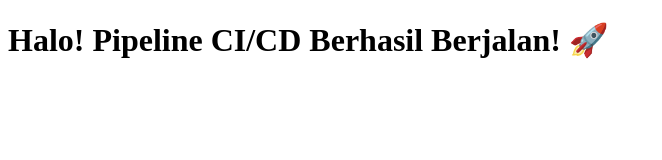
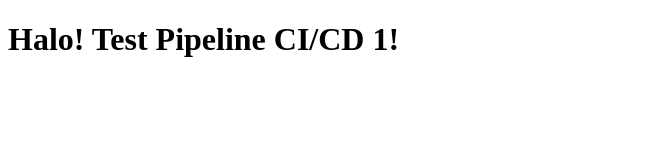
Before and after one commit to kim25222/praktikum-cicd, a plain HTML site: page index.html in a window 1280 px wide. Shown: the whole page, without its empty margins (0-662 px from the left). Drawn offline with Linux system fonts and the light colour scheme.

Commit message:
deploy: 914f785cf18f7c6a7c22c5f13fdf2b30c22e3d56

```diff
--- a/index.html
+++ b/index.html
@@ -4,6 +4,6 @@
     <title>Praktikum CI/CD</title>
   </head>
   <body>
-    <h1>Halo! Pipeline CI/CD Berhasil Berjalan! 🚀</h1>
+    <h1>Halo! Test Pipeline CI/CD 1! </h1>
   </body>
 </html>
```
